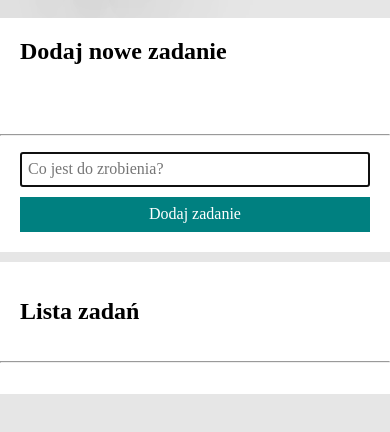
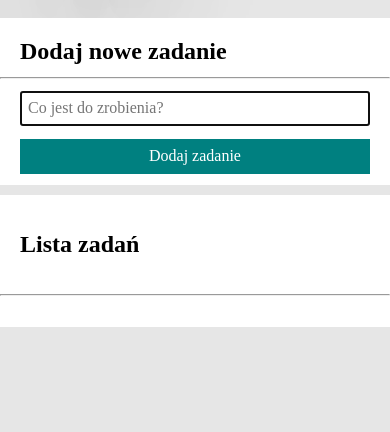
Before and after one commit to przemek0000/Module-6, a plain HTML site: page index.html in a window 390 px wide. Shown: the part 80-512 px from the top of the page. Drawn offline with nearby package versions, Linux system fonts and the light colour scheme.

Commit message:
Fixed responsiveness for 'add new task' button

```diff
--- a/css/addNewTask.css
+++ b/css/addNewTask.css
@@ -7,6 +7,7 @@
 
 .addNewTask__title {
     margin: 20px 0 0 20px;
+    white-space: nowrap;
 }
 
 .addNewTask__line {
@@ -24,11 +25,16 @@
     .addNewTask__flexForm--resize {
         display: flex;
         flex-wrap: wrap;
+        margin: 0;
     }
 
     .addNewTask__button--resize {
         margin: 10px 0 10px 20px;
         width: 100%;
+    }
+
+    .addNewTask--shrink {
+        grid-template-rows: 2fr 1fr 4fr;
     }
 }
 
--- a/css/style.css
+++ b/css/style.css
@@ -20,6 +20,7 @@ body {
     text-shadow: 1px 1px 100px black;
     font-weight: 900;
     margin-left: 10px;
+    white-space: nowrap;
 }
 
 .main {
--- a/index.html
+++ b/index.html
@@ -25,7 +25,7 @@
         </header>
         <main class="main">
             <section>
-                <div class="addNewTask">
+                <div class="addNewTask addNewTask--shrink">
                     <div class="addNewTask__top">
                         <h2 class="addNewTask__title">
                             Dodaj nowe zadanie
```
